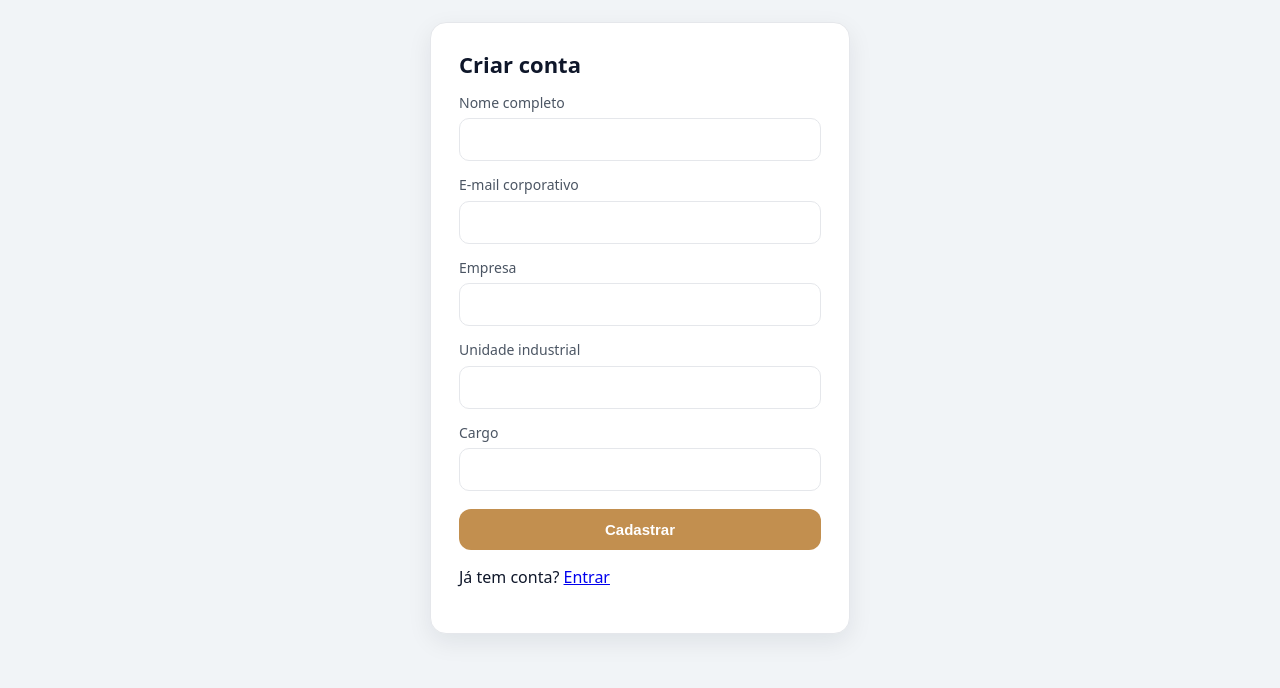
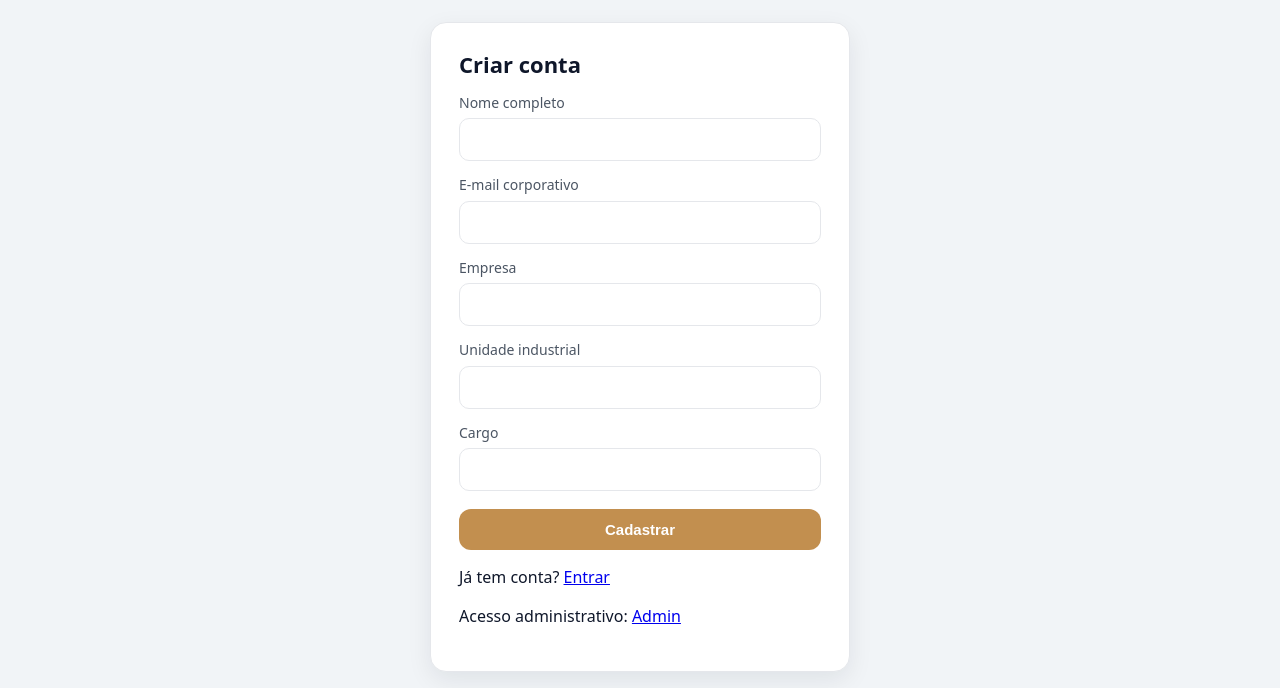
Before and after one commit to marianagpalacios/ProjetoFrontEnd, a plain HTML site: page index.html in a window 1280 px wide. Shown: the part 112-800 px from the top of the page. Drawn offline with Linux system fonts and the light colour scheme.

Commit message:
feat: adiciona link para a página de administração no index.html

```diff
--- a/index.html
+++ b/index.html
@@ -37,6 +37,7 @@
       <button type="submit">Cadastrar</button>
 
       <p class="ajuda">Já tem conta? <a href="login.html">Entrar</a></p>
+      <p class="ajuda">Acesso administrativo: <a href="admin.html">Admin</a></p>
     </form>
   </div>
 
```
